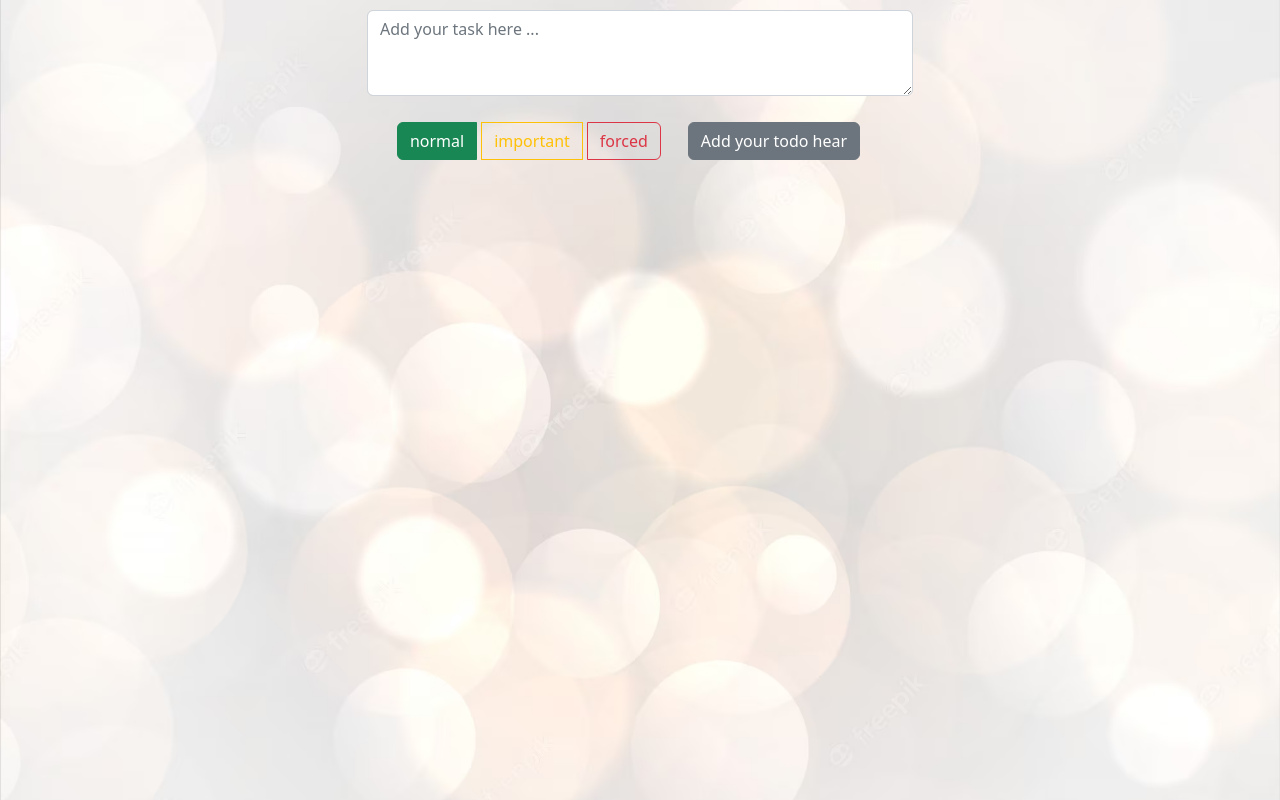
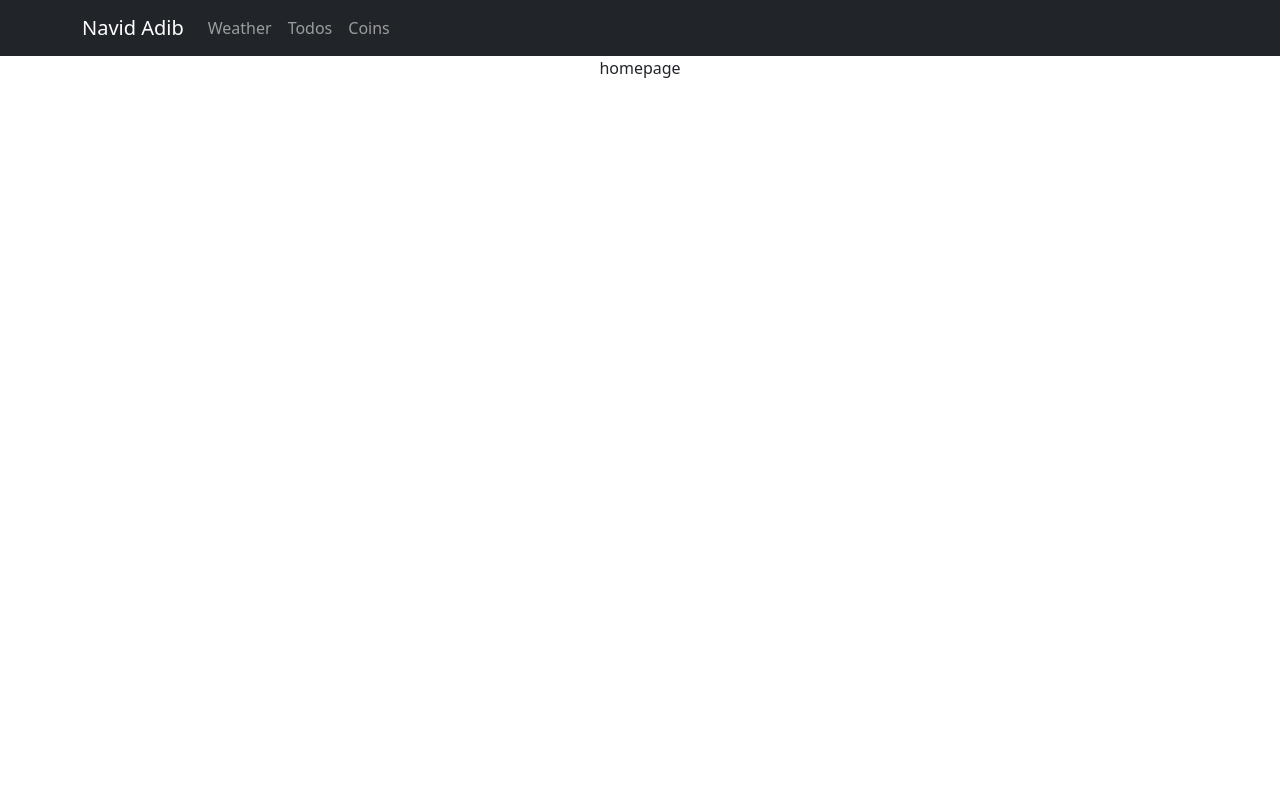
Before and after one commit to NavidAdib98/all-in-one, a React (Create React App) app: page / in a window 1280 px wide. Built offline with nearby package versions, Linux system fonts and the light colour scheme.

Commit message:
adding navbar

```diff
--- a/package.json
+++ b/package.json
@@ -10,6 +10,7 @@
     "react": "^18.2.0",
     "react-bootstrap": "^2.7.4",
     "react-dom": "^18.2.0",
+    "react-router-dom": "^6.11.2",
     "react-scripts": "5.0.1",
     "web-vitals": "^2.1.4"
   },
--- a/src/App.js
+++ b/src/App.js
@@ -1,20 +1,34 @@
 import React, { Component } from "react";
+import { Routes, Route, Navigate } from "react-router-dom";
 
 //components
 import CoinsLanding from "./components/digital-currency/CoinsLanding";
 import Weather from "./components/weather/Weather";
 import Todos from "./components/todo-list/Todos";
 import TodoListContextProvider from "./contexts/todo-list/TodoListContextProvider";
+import MyNavbar from "./components/MyNavbar";
+import HomePage from "./components/home-page/Homepage";
 
 class App extends Component {
   render() {
     return (
       <div>
-        {/* <CoinsLanding /> */}
-        {/* <Weather /> */}
-        <TodoListContextProvider>
-          <Todos />
-        </TodoListContextProvider>
+        <MyNavbar />
+
+        <Routes>
+          <Route path="/" element={<HomePage />} />
+          <Route path="/weather" element={<Weather />} />
+          <Route
+            path="/todo"
+            element={
+              <TodoListContextProvider>
+                <Todos />
+              </TodoListContextProvider>
+            }
+          />
+          <Route path="/coins" element={<CoinsLanding />} />
+          <Route path="/*" element={<Navigate to="/" />} />
+        </Routes>
       </div>
     );
   }
--- /dev/null
+++ b/src/components/MyNavbar.js
@@ -0,0 +1,47 @@
+import React from "react";
+import { Container, Nav, Navbar } from "react-bootstrap";
+
+import { Link } from "react-router-dom";
+
+const MyNavbar = () => {
+  return (
+    <Navbar bg="dark" variant="dark">
+      <Container>
+        <Link style={{ textDecoration: "none", color: "inherit" }} to="/">
+          <Navbar.Brand>Navid Adib</Navbar.Brand>
+        </Link>
+        <Nav className="me-auto">
+          <Nav.Link>
+            <Link
+              style={{ textDecoration: "none", color: "inherit" }}
+              to="/weather"
+            >
+              Weather
+            </Link>
+          </Nav.Link>
+
+          <Nav.Link>
+            <Link
+              style={{ textDecoration: "none", color: "inherit" }}
+              to="/todo"
+            >
+              Todos
+            </Link>
+          </Nav.Link>
+
+          <Nav.Link>
+            {" "}
+            <Link
+              style={{ textDecoration: "none", color: "inherit" }}
+              to="/coins"
+            >
+              Coins
+            </Link>
+          </Nav.Link>
+        </Nav>
+      </Container>
+    </Navbar>
+  );
+};
+
+export default MyNavbar;
--- a/src/components/digital-currency/Coin.module.css
+++ b/src/components/digital-currency/Coin.module.css
@@ -6,6 +6,7 @@
   font-size: 12px;
   color: #212529;
   border-bottom: 1px solid silver;
+  overflow-x: scroll;
 }
 
 .container:last-child {
--- a/src/components/digital-currency/CoinsLanding.js
+++ b/src/components/digital-currency/CoinsLanding.js
@@ -1,7 +1,5 @@
 import React, { useState, useEffect } from "react";
-
-//API
-import { getCoin } from "../../services/digital-currency/api";
+import axios from "axios";
 
 //Components
 import Loader from "../Loader";
@@ -14,11 +12,15 @@ const CoinsLanding = () => {
   const [coins, setCoins] = useState([]);
   const [search, setSearch] = useState("");
   useEffect(() => {
-    const fetchApi = async () => {
-      const data = await getCoin();
-      setCoins(data);
-    };
-    fetchApi();
+    const BASE_URL =
+      "https://api.coingecko.com/api/v3/coins/markets?vs_currency=usd&order=market_cap_desc&per_page=200&page=1&sparkline=false";
+    axios
+      .get(BASE_URL)
+      .then((res) => res.data)
+      .then((data) => setCoins(data))
+      .catch((error) =>
+        alert("unfortunately api is not responding. use vpn to change your IP")
+      );
   }, []);
 
   const searchHandler = (event) => {
--- /dev/null
+++ b/src/components/home-page/Homepage.js
@@ -0,0 +1,7 @@
+import React from "react";
+
+const Homepage = () => {
+  return <div>homepage</div>;
+};
+
+export default Homepage;
--- a/src/components/todo-list/Todo.js
+++ b/src/components/todo-list/Todo.js
@@ -12,7 +12,7 @@ const Todo = ({ id, tag, info }) => {
   };
   const tags = {
     1: { name: "normal", variant: "success" },
-    2: { name: "important", variant: "info" },
+    2: { name: "important", variant: "warning" },
     3: { name: "forced", variant: "danger" },
   };
 
--- a/src/index.js
+++ b/src/index.js
@@ -1,10 +1,15 @@
 import React from "react";
 import ReactDOM from "react-dom/client";
 import App from "./App";
+import { BrowserRouter } from "react-router-dom";
 
 //style
 import "./index.css";
 import "bootstrap/dist/css/bootstrap.min.css";
 
 const root = ReactDOM.createRoot(document.getElementById("root"));
-root.render(<App />);
+root.render(
+  <BrowserRouter>
+    <App />
+  </BrowserRouter>
+);
--- a/src/services/digital-currency/api.js
+++ /dev/null
@@ -1,8 +0,0 @@
-import axios from "axios";
-const BASE_URL =
-  "https://api.coingecko.com/api/v3/coins/markets?vs_currency=usd&order=market_cap_desc&per_page=200&page=1&sparkline=false";
-const getCoin = async () => {
-  const response = await axios.get(BASE_URL);
-  return response.data;
-};
-export { getCoin };
```
Also changed, not shown: src/services/weather/api.js (deleted), 1 other file (tests, documents, lock files or other folders).
